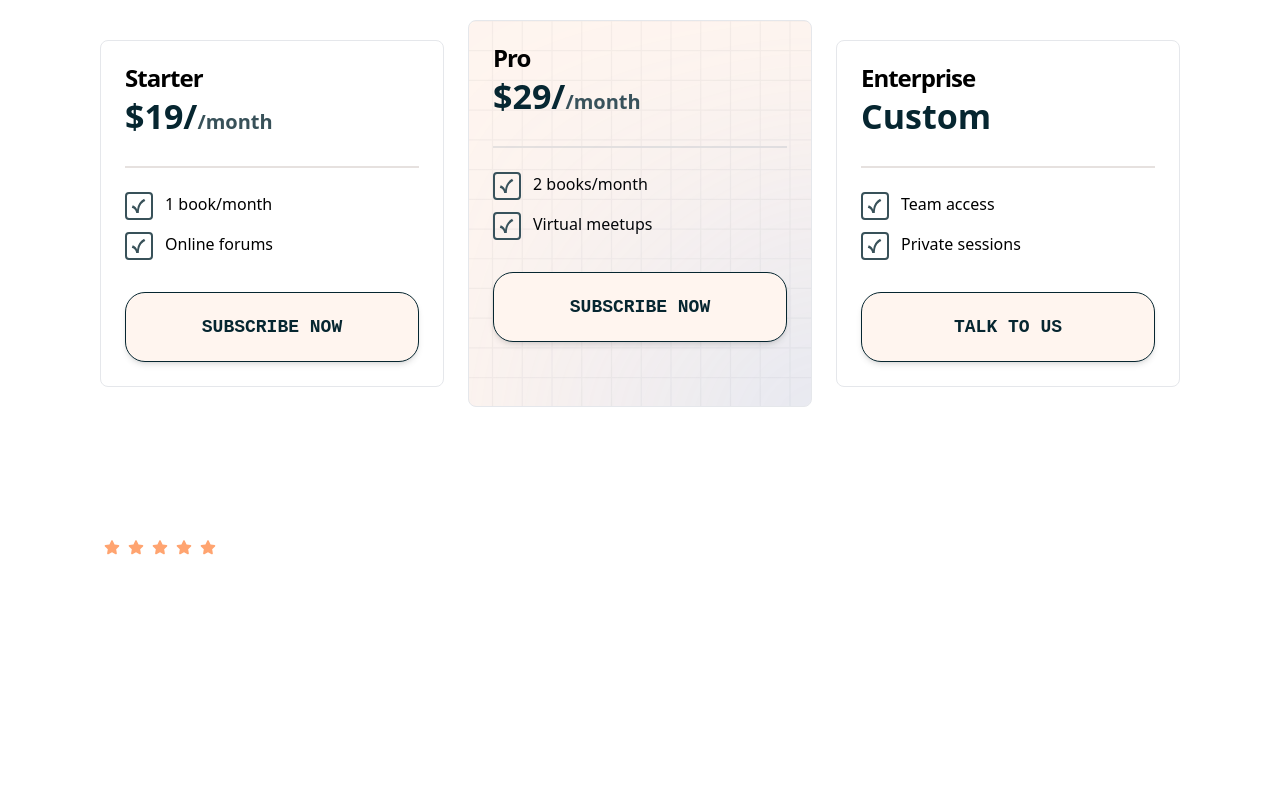
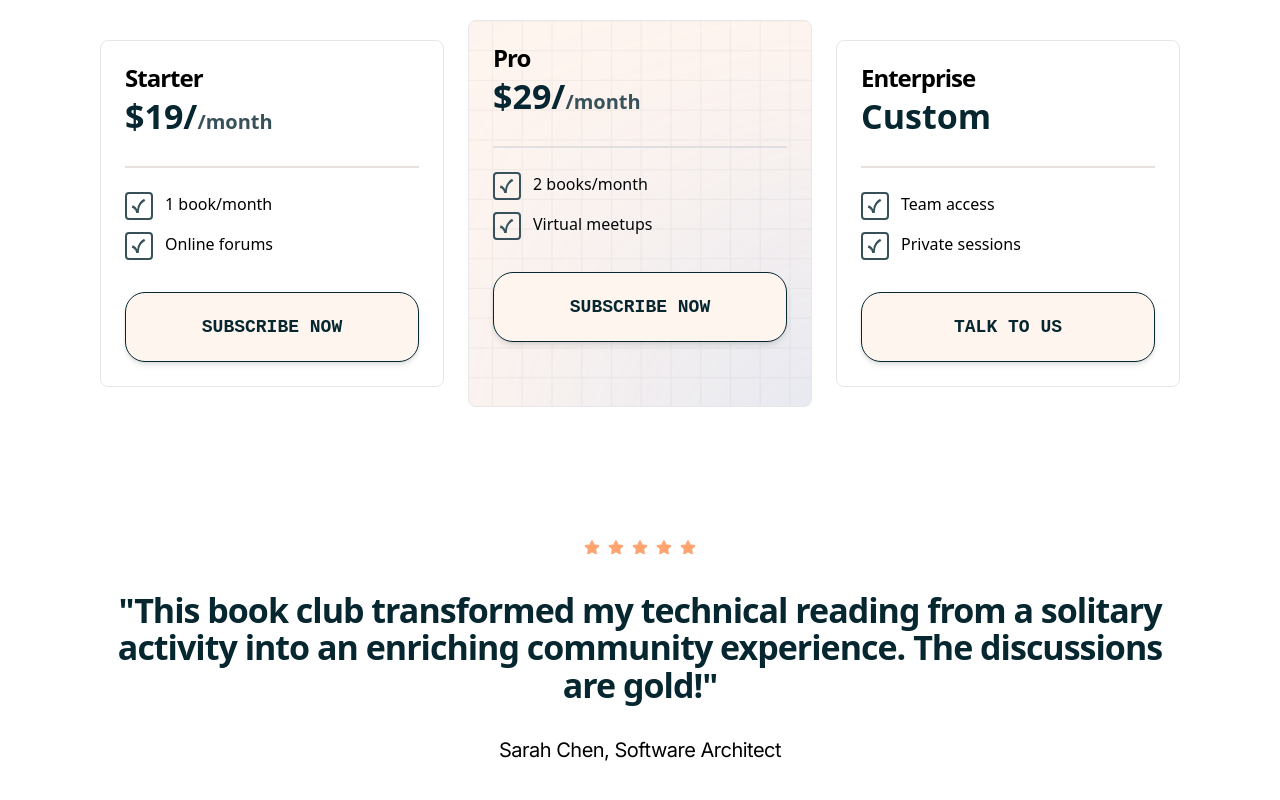
Before and after one commit to d-zucho/techbookclub, a React (Vite) app: page / in a window 1280 px wide. Shown: the part 2837-3637 px from the top of the page. Before the commit the page ends 3477 px from the top, so only its background shows below. Built offline with nearby package versions, Linux system fonts and the light colour scheme; a web font is replaced by a local one.

Commit message:
add testimonials section

```diff
--- a/src/components/Testimonials.tsx
+++ b/src/components/Testimonials.tsx
@@ -4,8 +4,20 @@ import MaxWidthWrapper from './MaxWidthWrapper'
 const Testimonials = () => {
   return (
     <section className='mb-20'>
-      <MaxWidthWrapper>
-        <FiveStarRating />
+      <MaxWidthWrapper className='lg:text-center lg:flex lg:flex-col lg:justify-center'>
+        <div className='lg:flex lg:justify-center'>
+          <FiveStarRating />
+        </div>
+        <div>
+          <p className='text-[24px] font-semibold text-neutral-900 tracking-[-1px] leading-[110%] sm:text-[34px] my-8'>
+            "This book club transformed my technical reading from a solitary
+            activity into an enriching community experience. The discussions are
+            gold!"
+          </p>
+        </div>
+        <p className='font-inter text-xl tracking-tight leading-[140%]'>
+          Sarah Chen, Software Architect
+        </p>
       </MaxWidthWrapper>
     </section>
   )
```
